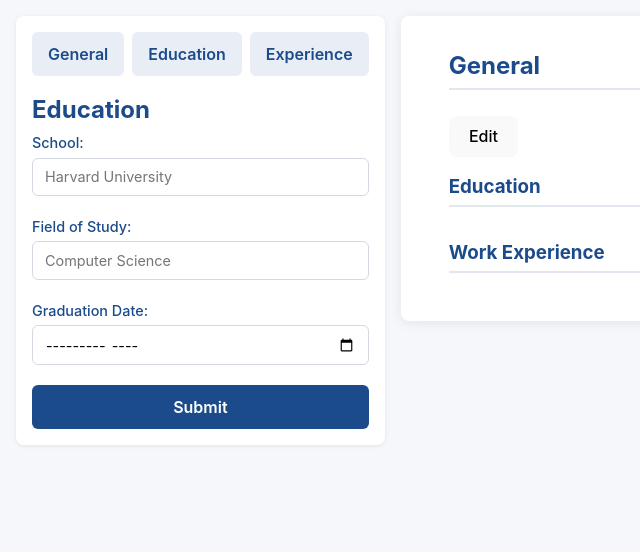
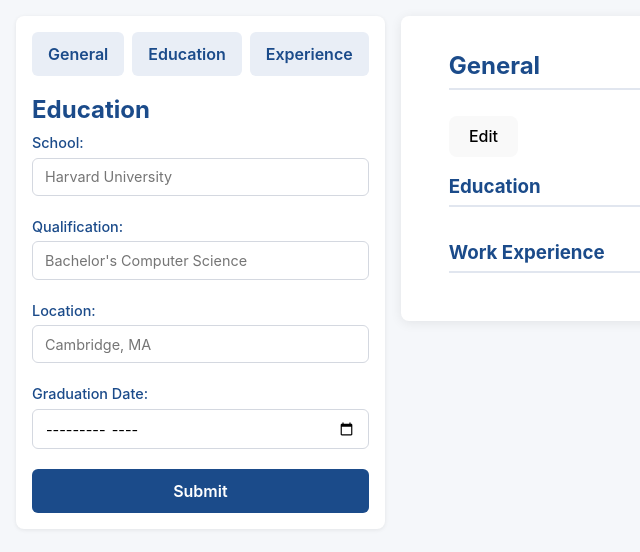
Before and after one commit to thongster/odin-cv-application, a React (Vite) app: page / in a window 1280 px wide. Both pictures are taken after a click on the button "Education". Shown: the top 552 px of the page, without its empty margins (0-640 px from the left). Built offline with nearby package versions, Linux system fonts and the light colour scheme.

Commit message:
add location to Education component

```diff
--- a/src/components/Education.jsx
+++ b/src/components/Education.jsx
@@ -4,9 +4,11 @@ export default function Education({
   school,
   field,
   date,
+  studyLocation,
   setSchool,
   setField,
   setDate,
+  setStudyLocation,
   setEducationList,
   eduEditId,
   setEduEditId,
@@ -21,6 +23,7 @@ export default function Education({
       school: school,
       field: field,
       date: date,
+      studyLocation: studyLocation
     };
 
     if (eduEditId) {
@@ -63,17 +66,32 @@ export default function Education({
           />
         </div>
         <div>
-          <label htmlFor="field">Field of Study: </label>
+          <label htmlFor="field">Qualification: </label>
           <input
             type="text"
             id="field"
             required
-            placeholder="Computer Science"
+            placeholder="Bachelor's Computer Science"
             value={eduEditId ? eduEdit.field : field}
             onChange={(e) =>
               eduEditId
                 ? setEduEdit((prev) => ({ ...prev, field: e.target.value }))
                 : setField(e.target.value)
+            }
+          />
+        </div>
+        <div>
+          <label htmlFor="studyLocation">Location: </label>
+          <input
+            type="text"
+            id="studyLocation"
+            required
+            placeholder="Cambridge, MA"
+            value={eduEditId ? eduEdit.studyLocation : studyLocation}
+            onChange={(e) =>
+              eduEditId
+                ? setEduEdit((prev) => ({ ...prev, studyLocation: e.target.value }))
+                : setStudyLocation(e.target.value)
             }
           />
         </div>
```
